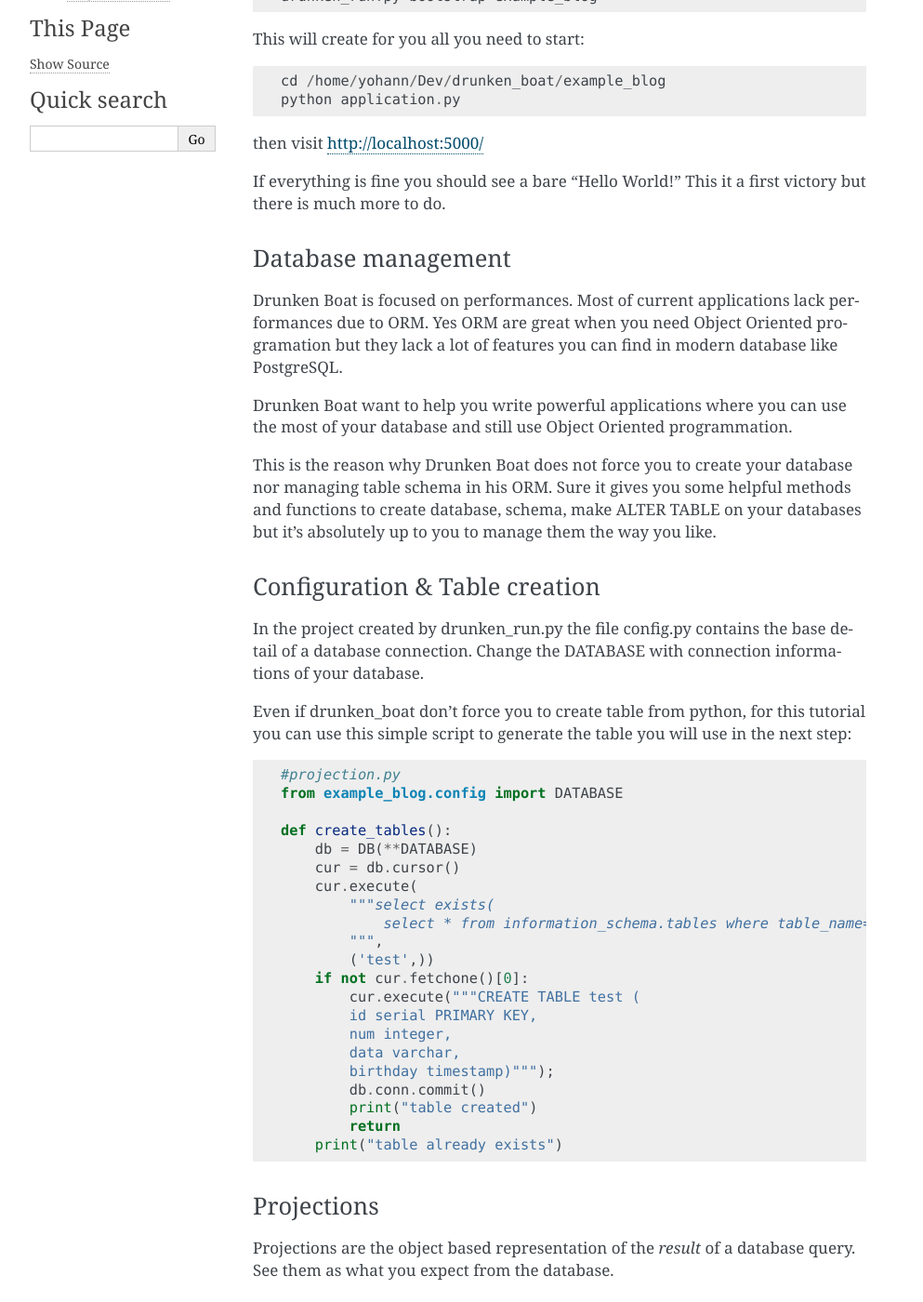
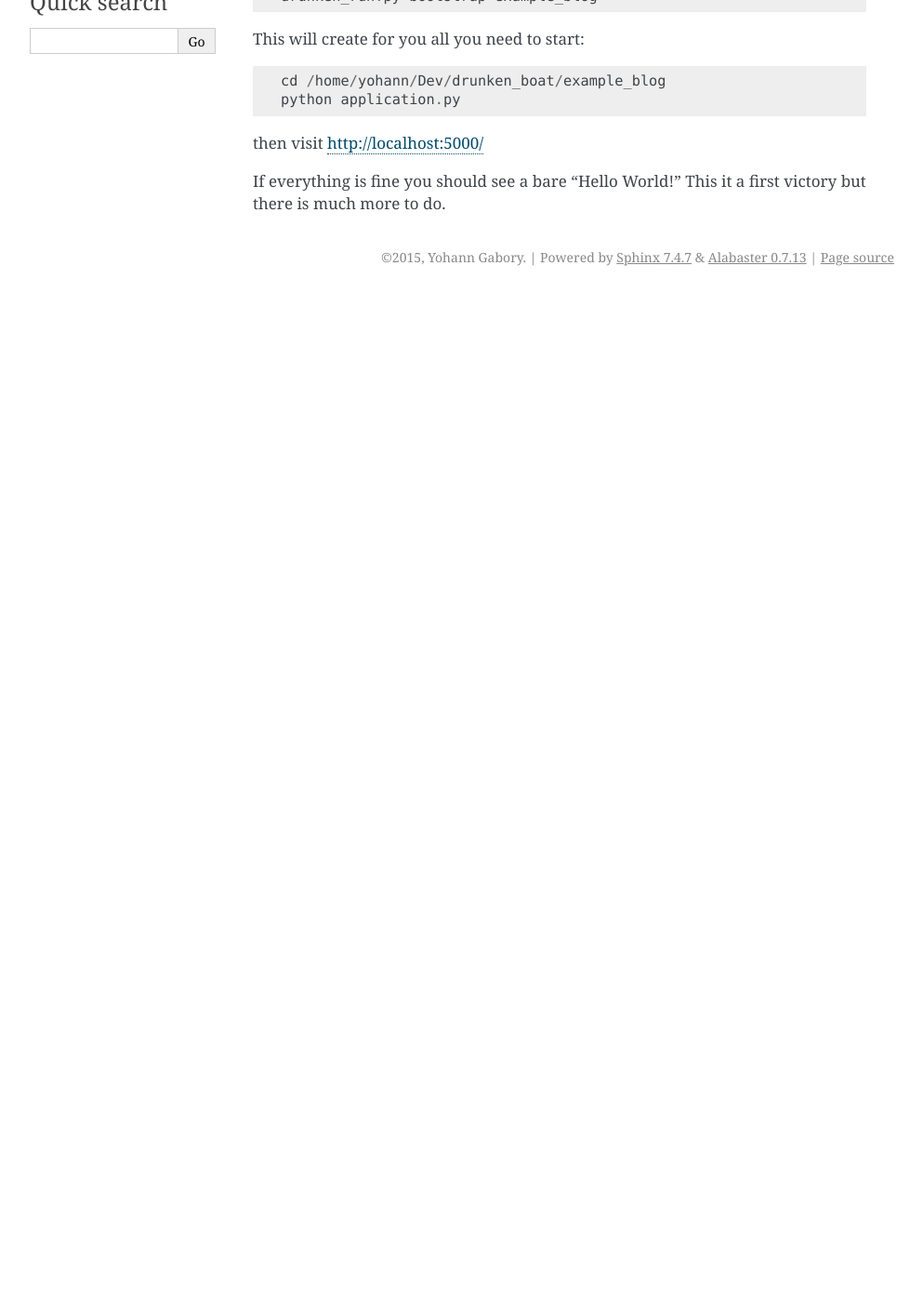
Before and after one commit to boblefrag/drunken_boat, a Sphinx documentation site: the page built from docs/source/tutorial.rst, in a window 1280 px wide and 1400 px high, scrolled down 260 px. Shown: the whole window at 93% size, without its empty margins (148-1141 px from the left). Built offline with Sphinx 7.4.7, drawn with Linux system fonts in a browser that asks for light colours; formulas are drawn with MathJax 3; pages that are not in the unit, such as notebooks, are missing from menus; after the commit the page ends 900 px from its top, so only the background shows below that; some of the changed text lies outside the part shown.

```diff
--- a/docs/source/index.rst
+++ b/docs/source/index.rst
@@ -1,5 +1,3 @@
-.. include:: ../../README.rst
-
 Contents:
 
 .. toctree::
@@ -12,6 +10,8 @@ Contents:
    contributing
    orm
 
+.. include:: ../../README.rst
+
 
 Indices and tables
 ==================
--- a/docs/source/tutorial.rst
+++ b/docs/source/tutorial.rst
@@ -18,189 +18,3 @@ then visit http://localhost:5000/
 
 If everything is fine you should see a bare "Hello World!" This it a
 first victory but there is much more to do.
-
-
-Database management
--------------------
-
-Drunken Boat is focused on performances. Most of current applications
-lack performances due to ORM. Yes ORM are great when you need Object
-Oriented programation but they lack a lot of features you can find in
-modern database like PostgreSQL.
-
-Drunken Boat want to help you write powerful applications where you
-can use the most of your database and still use Object Oriented programmation.
-
-This is the reason why Drunken Boat does not force you to create your
-database nor managing table schema in his ORM. Sure it gives you some
-helpful methods and functions to create database, schema, make ALTER
-TABLE on your databases but it's absolutely up to you to manage them
-the way you like.
-
-Configuration & Table creation
-------------------------------
-
-In the project created by drunken_run.py the file config.py contains
-the base detail of a database connection. Change the DATABASE with
-connection informations of your database.
-
-Even if drunken_boat don't force you to create table from python, for
-this tutorial you can use this simple script to generate the table you
-will use in the next step::
-
-  #projection.py
-  from example_blog.config import DATABASE
-
-  def create_tables():
-      db = DB(**DATABASE)
-      cur = db.cursor()
-      cur.execute(
-          """select exists(
-              select * from information_schema.tables where table_name=%s)
-          """,
-          ('test',))
-      if not cur.fetchone()[0]:
-          cur.execute("""CREATE TABLE test (
-          id serial PRIMARY KEY,
-          num integer,
-          data varchar,
-          birthday timestamp)""");
-          db.conn.commit()
-          print("table created")
-          return
-      print("table already exists")
-
-
-Projections
------------
-
-Projections are the object based representation of the `result` of a
-database query. See them as what you expect from the database.
-
-Let say you make this query::
-
-  select name, age(birthdate) from user;
-
-the corresponding projection will just fit::
-
-  class UserNameAge(Projection):
-
-      name = CharField()
-      age = Timestamp(name="age(birthdate)")
-
-      class Meta:
-          table = "user"
-
-  projection = UserNameAge(DB(**connection_params))
-
-
-
-And you can get your results as easily as::
-
-  >> users = projection.select()
-  >> users[0].age
-  datetime.timedelta(13850, 50160)
-
-results are list of `DataBaseObject`. because DataBaseObject are
-objects, you can attach any method you want on it. For example::
-
-  from config import DATABASE
-  from drunken_boat.db.postgresql.fields import Timestamp
-  from drunken_boat.db.postgresql.projections import (Projection,
-                                                      DataBaseObject)
-  class ExampleDataBaseObject(DataBaseObject):
-
-      def display_birthyear_and_days(self):
-          days = self.age.days
-          year = self.birthdate.year
-          return "{} days since {}".format(days, year)
-
-  class ExampleProjection(Projection):
-      """
-      Here you can write your real projections
-      """
-
-      age = Timestamp(db_name="age(birthday)", virtual=True)
-      birthdate = Timestamp()
-
-      class Meta:
-          table = "test"
-          database_object = ExampleDataBaseObject
-
-  example_projection = ExampleProjection(DB(**DATABASE))
-
-
-  >>> from projections import example_projection
-  >>> t = example_projection.select()
-  >>> t[0].display_birthyear_and_days()
-  '13850 days since 1977'
-
-Projection:insert
------------------
-
-Even if you do not describe the table schema of your tables,
-drunken_boat introspect your table schema to give you automatic
-validation of data before even hitting the database.
-
-To demonstrate this behavior let's create another table::
-
-  Table : test
-
-    id serial PRIMARY KEY,
-    num integer NOT NULL,
-    data varchar NOT NULL,
-    birthday timestamp
-
-And another projection::
-
-    class ExampleProjection(Projection):
-        """
-        Here you can write your real projections
-        """
-        age = Timestamp(db_name="age(birthday)", virtual=True)
-        birthday = Timestamp()
-
-        class Meta:
-            table = "test"
-            database_object = ExampleDataBaseObject
-
-    example_projection = ExampleProjection(DB(**DATABASE))
-
-Now, with a shell try to insert some data in the table::
-
-  >>> from projections import example_projection
-  >>> example_projection.insert({"birthday": datetime.datetime.now()})
-  ValueError: num of type integer is required
-  data of type character varying is required
-
-Now that you know wich data you must use to insert data you can type::
-
-  >>> example_projection.insert({"num": 10,
-  ...                            "data": "some data"})
-
-You can check that your record is saved in the database::
-
-  >>> example_projection.select()
-  ... [<projections.DataBaseObject at 0x7f2ac0447c10>]
-
-You can feel a bit disturbing to do not have a hint on what's the
-result of your insert. If you want to get results, you can use
-`returning` parameter to get a result from the database::
-
-  >>> example_projection.insert({"num": 10,
-  ...                            "data": "some data"},
-  ...                           returning="id, num, data")
-  (6, 10, 'some data')
-
-Last but not least, you can even ask drunken_boat to return the object
-corresponding to the projection you actually use::
-  >>> import datetime
-  >>> obj = example_projection.insert(
-  ...                       {"data": "hello",
-  ...                        "num": "6",
-  ...                        "birthday": datetime.datetime.now()},
-  ...                       returning="self")
-  >>> obj.age
-  datetime.timedelta(-1, 33857, 32595)
-  >>> obj.birthday
-  datetime.datetime(2015, 5, 1, 14, 35, 42, 967405)
```
Also changed, not shown: docs/source/orm.rst (+10 -3 lines), docs/source/orm/database.rst (added, +279 -0 lines), 4 other files.
